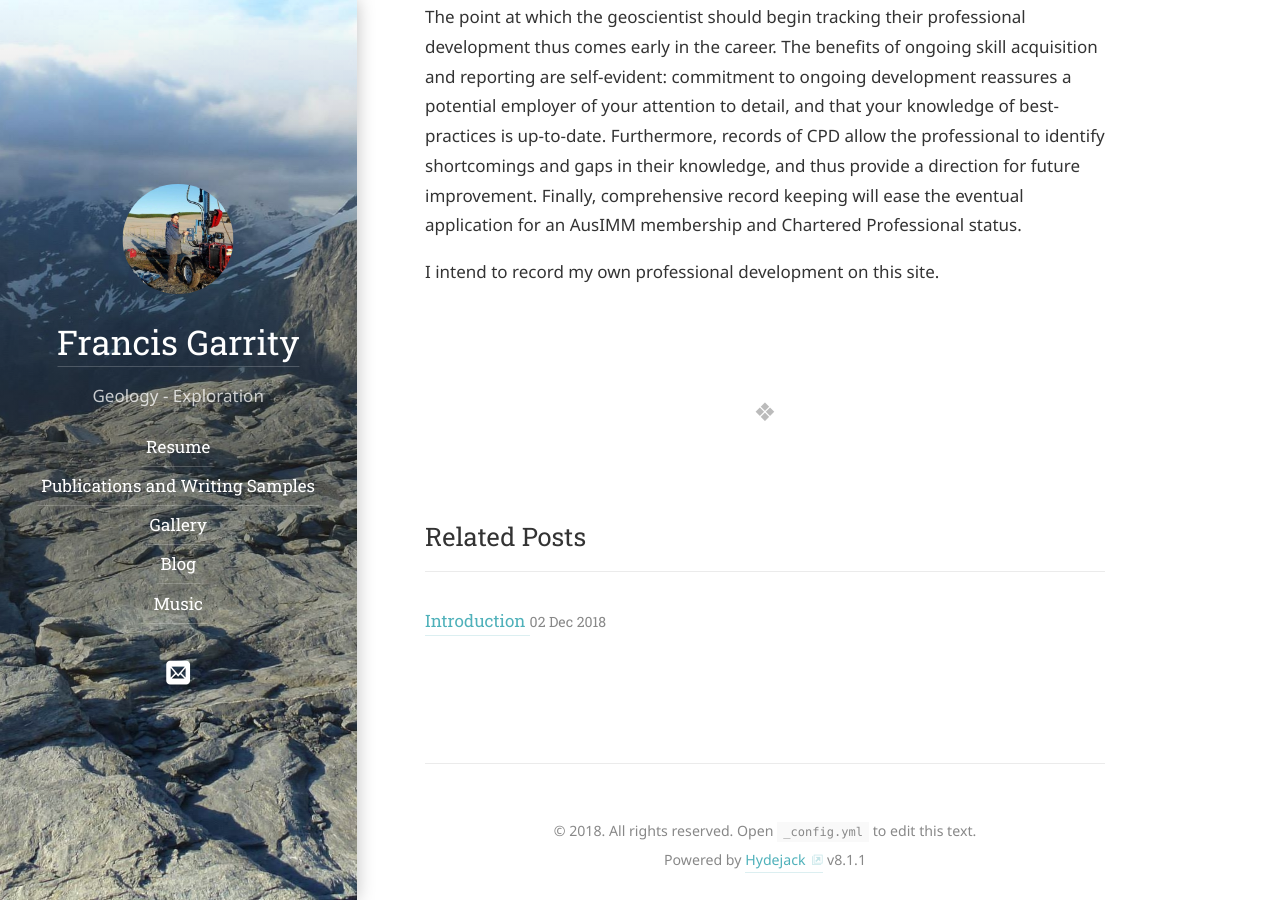
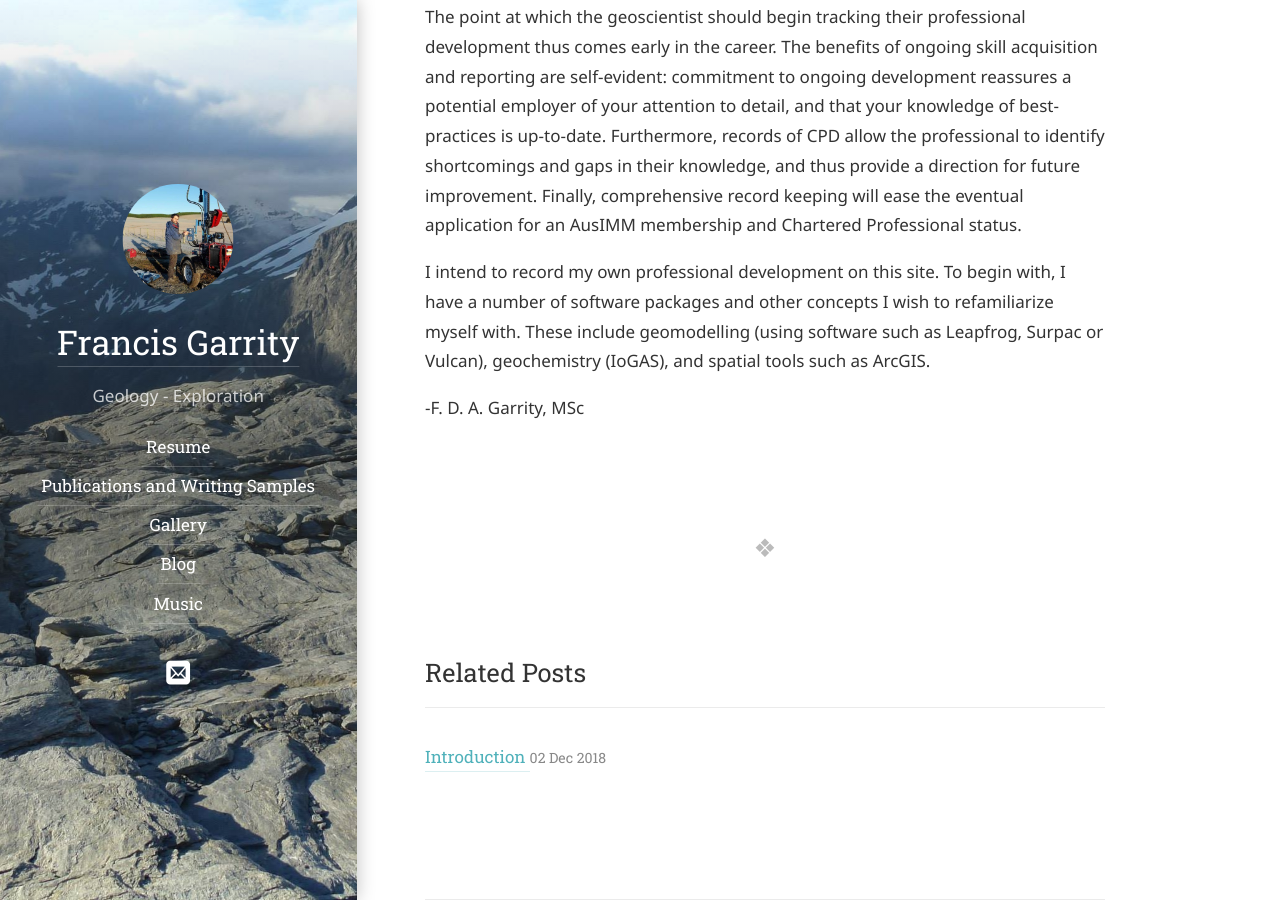
Before and after one commit to FrancisGarrity/Francis111, a Jekyll site: the page built from blog/_posts/2018-12-04-Continued-Professional-Development.md, in a window 1280 px wide and 900 px high, scrolled down 672 px. Built offline with Jekyll 4.4.1, drawn with Linux system fonts in a browser that asks for light colours; some web fonts are replaced.

Commit message:
Update 2018-12-04-Continued-Professional-Development.md

```diff
--- a/blog/_posts/2018-12-04-Continued-Professional-Development.md
+++ b/blog/_posts/2018-12-04-Continued-Professional-Development.md
@@ -12,4 +12,6 @@ Graduating with an Earth science degree is thus a major milestone, enabling one
 
 The point at which the geoscientist should begin tracking their professional development thus comes early in the career. The benefits of ongoing skill acquisition and reporting are self-evident: commitment to ongoing development reassures a potential employer of your attention to detail, and that your knowledge of best-practices is up-to-date. Furthermore, records of CPD allow the professional to identify shortcomings and gaps in their knowledge, and thus provide a direction for future improvement. Finally, comprehensive record keeping will ease the eventual application for an AusIMM membership and Chartered Professional status.
 
-I intend to record my own professional development on this site.
+I intend to record my own professional development on this site. To begin with, I have a number of software packages and other concepts I wish to refamiliarize myself with. These include geomodelling (using software such as Leapfrog, Surpac or Vulcan), geochemistry (IoGAS), and spatial tools such as ArcGIS.
+
+-F. D. A. Garrity, MSc
```
